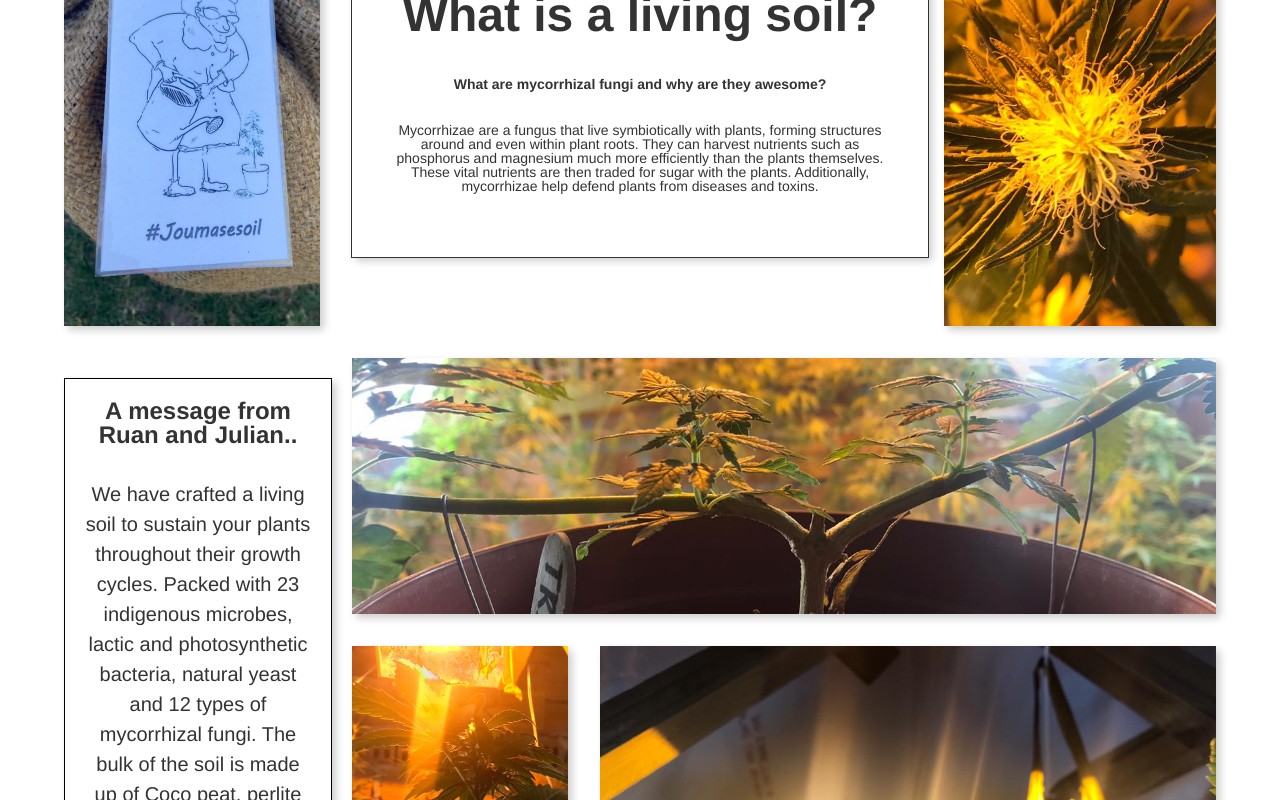
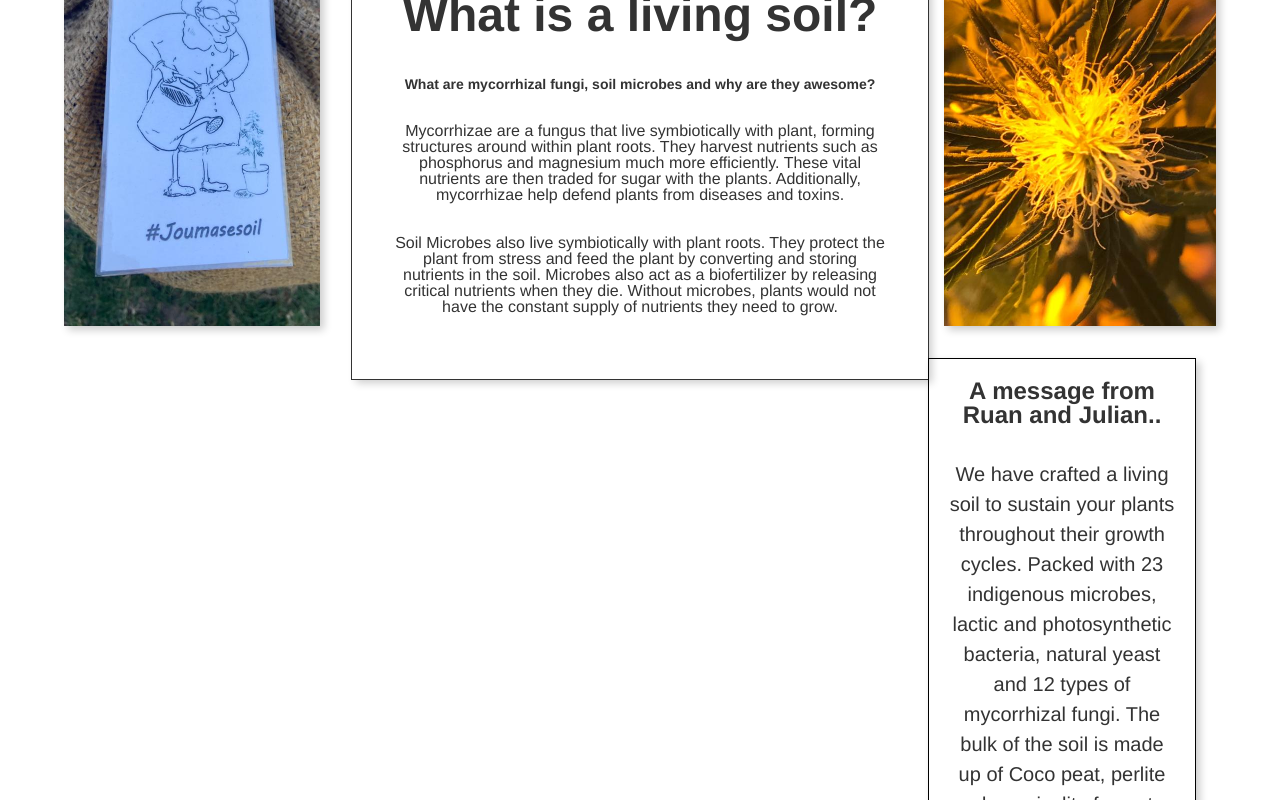
Before and after one commit to JouMaSeSoil/shop, a React (Create React App) app: page / in a window 1280 px wide. Shown: the part 1560-2360 px from the top of the page. Built offline with nearby package versions, Linux system fonts and the light colour scheme.

Commit message:
re-upload

```diff
--- a/src/Components/About/About.css
+++ b/src/Components/About/About.css
@@ -2,5 +2,5 @@
   border: solid 1px black;
   padding: 20px;
 
-  margin: 20px 20px 20px 0px;
+  margin: 0px 20px 20px 0px;
 }
--- a/src/Components/About/About.js
+++ b/src/Components/About/About.js
@@ -48,13 +48,16 @@ const About = () => {
               What is a living soil?
             </span>
             <span className="db-ns f6 fw7 lh-solid mb3 mb0-m mb4-l">
-              What are mycorrhizal fungi and why are they awesome?
+              What are mycorrhizal fungi, soil microbes and why are they awesome?
             </span>
-            <span className="db-ns f6  lh-solid mb3 mb0-m mb4-l">
+            <span className="db-ns f5  lh-solid mb3 mb0-m mb4-l">
+              Mycorrhizae are a fungus that live symbiotically with plant, forming structures around within plant roots. They harvest nutrients such as phosphorus and magnesium much more efficiently. These vital nutrients are then traded for sugar with the plants. Additionally, mycorrhizae help defend plants from diseases and toxins.
+            </span>
+            <span className="db-ns f5  lh-solid mb3 mb0-m mb4-l">
+              Soil Microbes also live symbiotically with plant roots. They protect the plant from stress and feed the plant by converting and storing nutrients in the soil.
+              Microbes also act as a biofertilizer by releasing critical nutrients when they die. Without microbes, plants would not have the constant supply of nutrients they need to grow.
+            </span>
 
-              Mycorrhizae are a fungus that live symbiotically with plants, forming structures around and even within plant roots. They can harvest nutrients such as phosphorus and magnesium much more efficiently than the plants themselves. These vital nutrients are then traded for sugar with the plants. Additionally, mycorrhizae help defend plants from diseases and toxins.
-
-            </span>
             <span className="db-l measure-wide"></span>
           </p>
         </div>
@@ -69,13 +72,13 @@ const About = () => {
         <div className="fl w-100 w-25-l  mb3">
           <p
             id="About"
-            className="lh-copy lh-solid measure f4 pt3 pt0-l mt0 mb3 center "
+            className="lh-copy lh-solid measure f4 pt0-l mt0 mb3 center "
           > <div className='aboutUs shadow-5'>
               <span className="db-ns f3 fw7 lh-solid mb3 mb0-m mb4-l">A message from Ruan and Julian..</span>
               <span  >
                 We have crafted a living soil to sustain your plants throughout their growth cycles. Packed with 23 indigenous microbes, lactic and photosynthetic bacteria, natural yeast and 12 types of mycorrhizal fungi.
                 The bulk of the soil is made up of Coco peat, perlite and vermiculite for water retention, natural rock phosphates and worm castings for the slow release of nutrients. The soil is then stacked with all the nutrients and minerals a plant could want.
-                We are firmly rooted in providing a natural and organic product. Every part of our soil from our biodegradable hessian sacks to our microbial culture is sourced locally and sustainably.
+                We are firmly rooted in providing a natural and organic product. Every part of our soil from our biodegradable Calico sacks to our microbial culture is sourced locally and sustainably.
                 Plants can be supplemented during the veg and flower phase with organic feed if desired but additional nutrients are not required. However please refrain from using in-organic fertilizer or pesticides as these could kill the microbes and fungi in the soil.
               </span>
             </div>
@@ -111,4 +114,5 @@ const About = () => {
     </main>
   );
 };
+
 export default About;
--- a/src/Components/Checkout/BankDetails/BankDetails.js
+++ b/src/Components/Checkout/BankDetails/BankDetails.js
@@ -16,11 +16,12 @@ const BankDetails = () => {
                     <li className="flex items-center lh-copy ph0-l bb b--black-10 padsides">
 
                         <div className="pl3 flex-auto">
-                      <div> (Our banking details go here :) ) </div>
-                       <div> FNB:</div>
-                       <div> Account Number:</div>
-                       <div> Branch Number:</div>
-                       <div>  Reference: Your Invoice No.</div>
+                        <div>Bank: FNB/RMB</div>
+                        <div> Account Holder: *Jou Ma Se Soil Partnership</div>
+                        <div>Account Type: Gold Business Account</div>
+                        <div>Account Number: 62881358834</div>
+                        <div>Branch Code: 250655   </div>
+                        <div>Reference: Your Invoice No.</div>
                         </div>
                     </li>
 
--- a/src/index.css
+++ b/src/index.css
@@ -3,7 +3,10 @@
 body {
   margin: 0;
   font-family: "Oswald", sans-serif;
-  background-image: linear-gradient(to right, #43C6AC , #f8ffae);
+
+  background-color:
+  #f3f7fb;
+  /* background-image: linear-gradient(to right, #43C6AC , #f8ffae); */
 }
 
 code {
```
Also changed, not shown: 1 other file (tests, documents, lock files or other folders).
